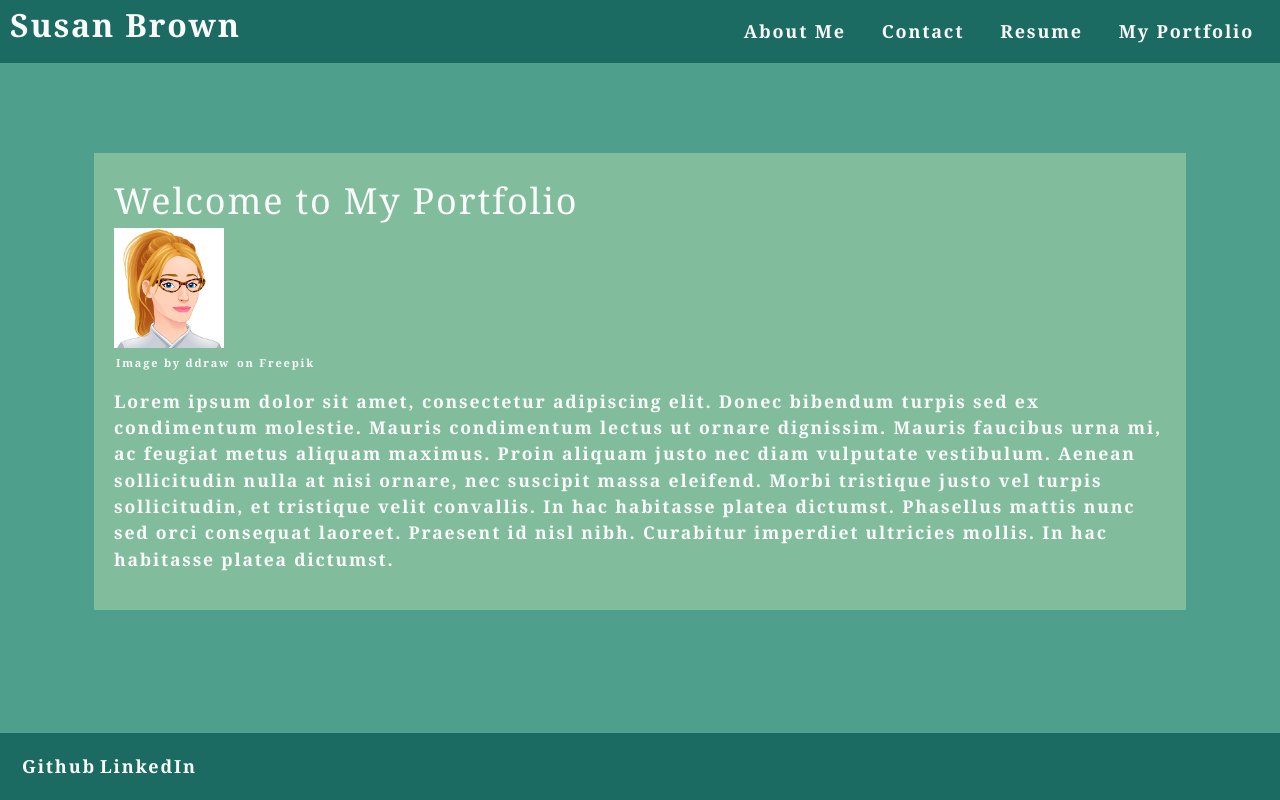
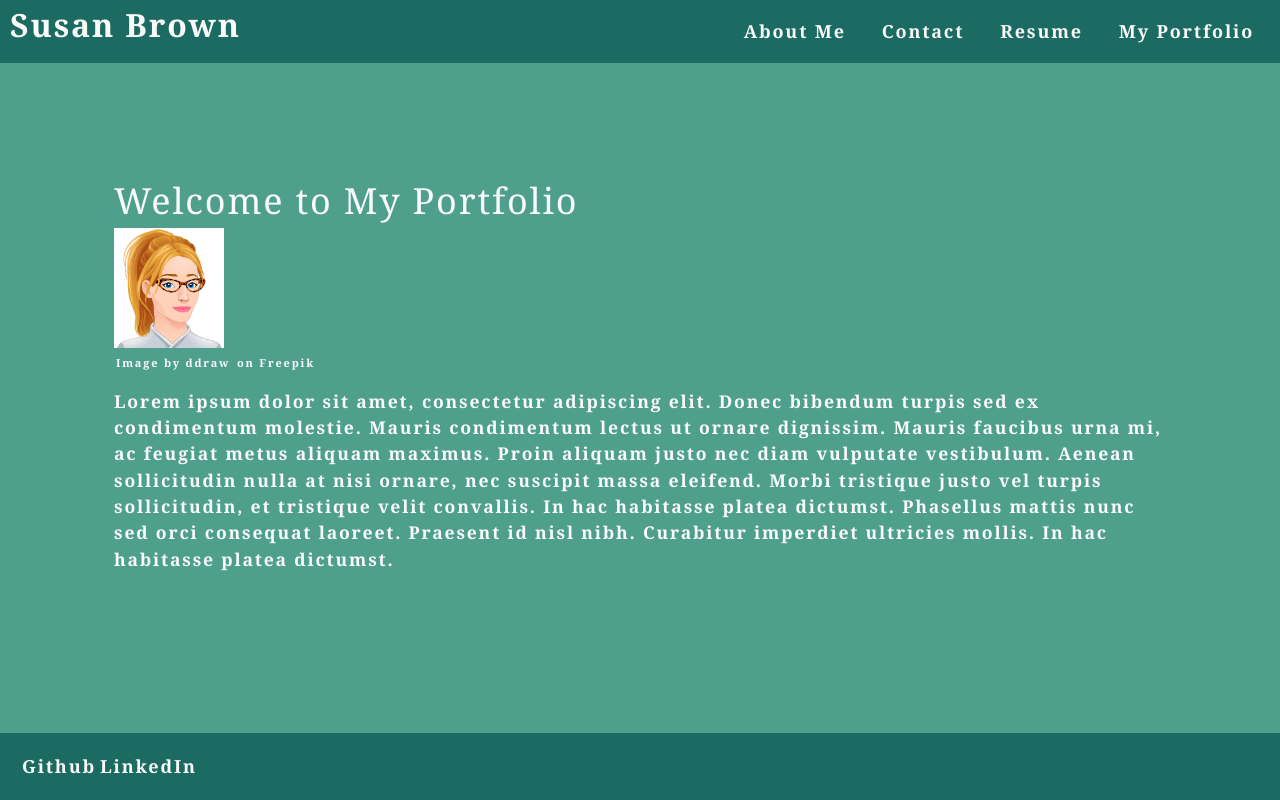
Before and after one commit to SuB-GH/react-portfolio, a React (Create React App) app: page / in a window 1280 px wide. Built offline with nearby package versions, Linux system fonts and the light colour scheme.

Commit message:
newbranch

```diff
--- a/src/index.css
+++ b/src/index.css
@@ -120,7 +120,6 @@ section .my-5 {
 
 /*contact form*/
 #myContact {
-  background-color: #81bd9c;
   padding: 20px;
   width: 650px;
 
@@ -128,14 +127,14 @@ section .my-5 {
 
 /*Resume*/
 #myRes {
-  background-color: #81bd9c;
+
   padding: 20px;
   width: 400px;
 
 }
 
 #myAbout {
-  background-color: #81bd9c;
+
   padding: 20px;
 }
 
@@ -163,7 +162,7 @@ section .my-5 {
   align-self: center;
   justify-content: space-around;
   justify-content: space-between;
-  background-color: #81bd9c;
+
   box-shadow: 0 4px 8px 0 rgba(0, 0, 0, 0.2);
   transition: 0.3s;
 
```
